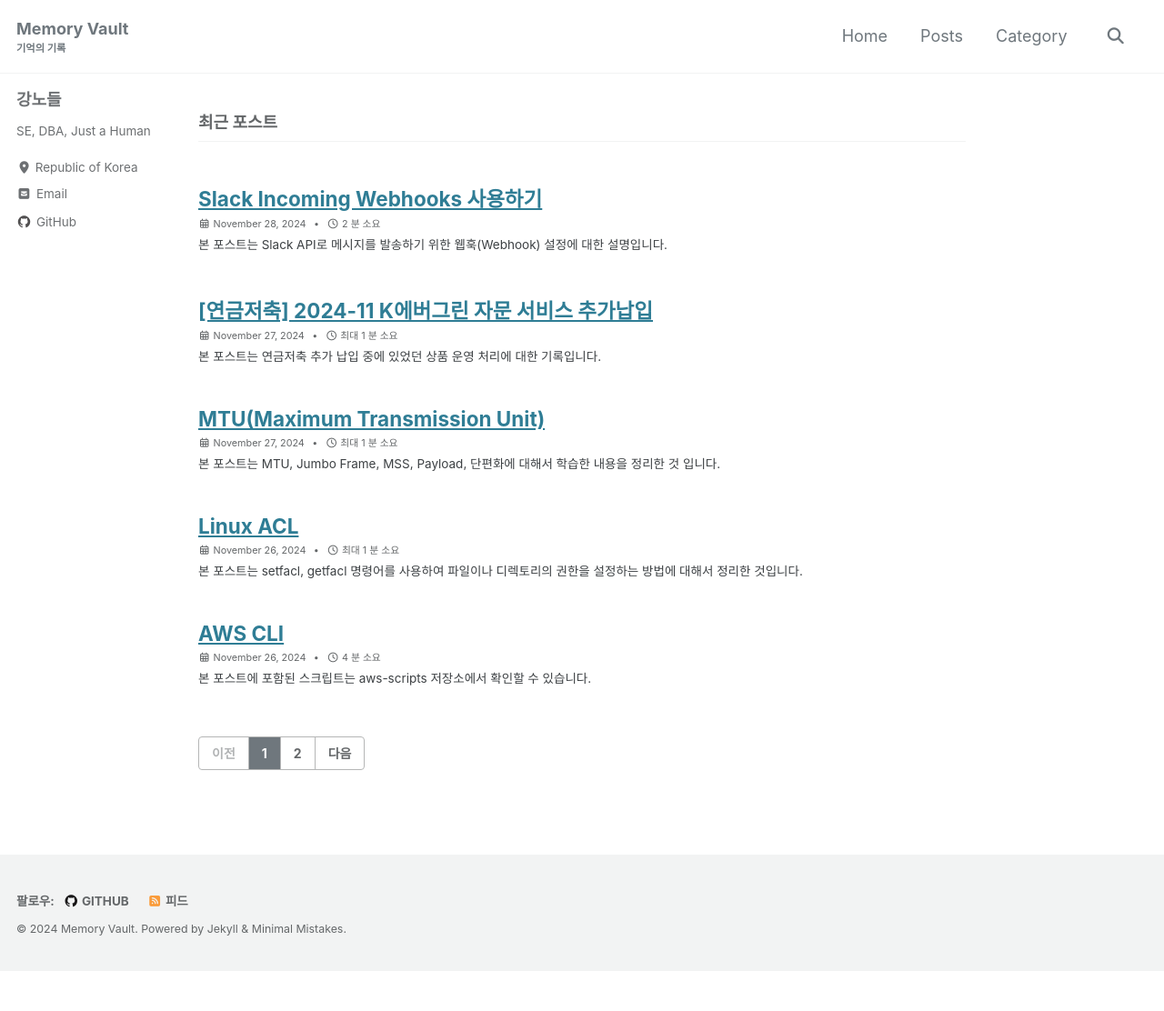
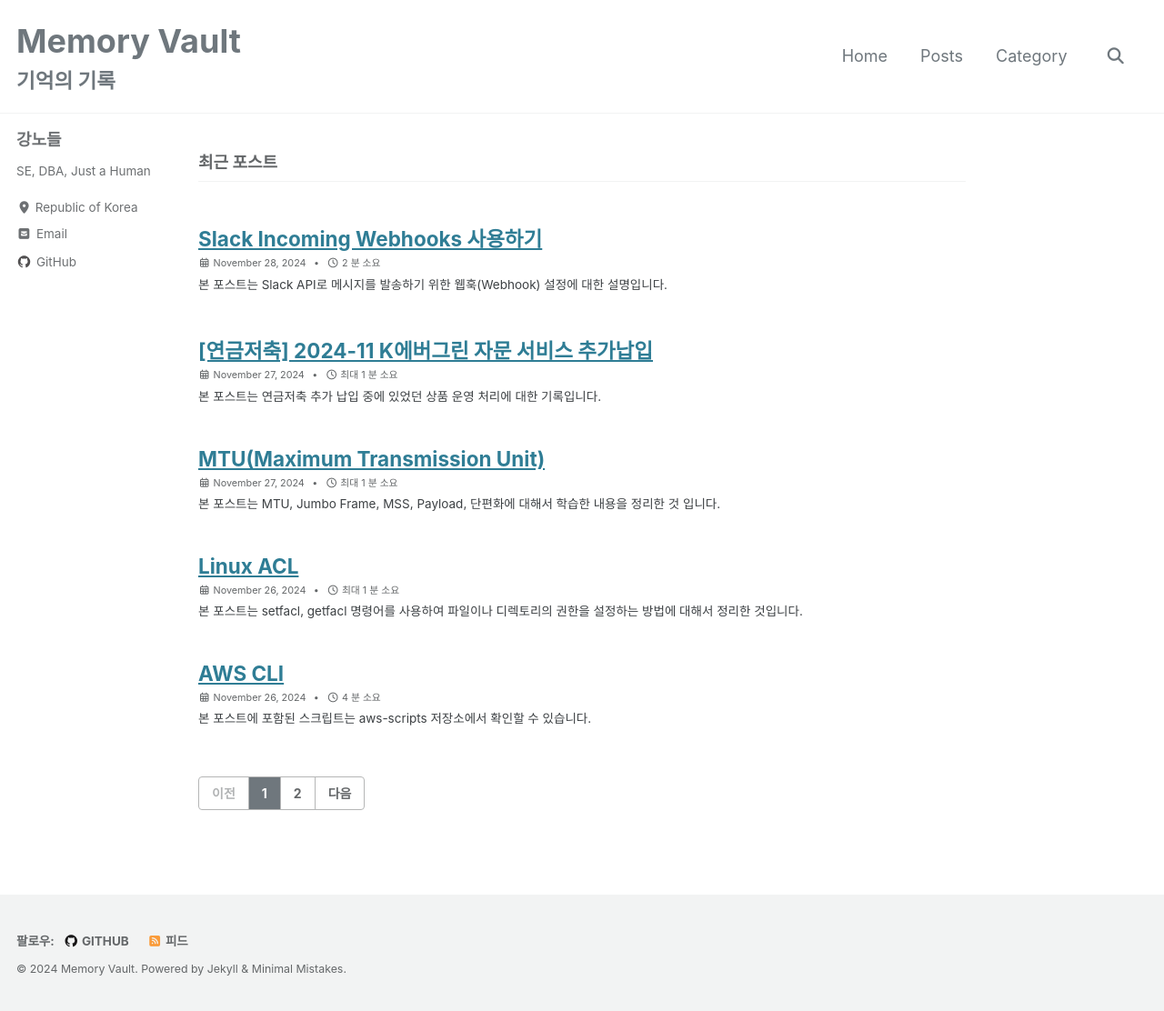
Before and after one commit to NodleKang/nodlekang.github.io, a Jekyll site: the page built from index.html, in a window 1280 px wide. Shown: the whole page at 91% size. Built offline with Jekyll 4.4.1, drawn with Linux system fonts in a browser that asks for light colours; cached includes are drawn as plain includes; the list of posts is cut into pages by our own code; before the commit the page ends 1068 px from its top, so only the background shows below that.

Commit message:
update css

```diff
--- a/_sass/minimal-mistakes/_masthead.scss
+++ b/_sass/minimal-mistakes/_masthead.scss
@@ -49,6 +49,7 @@
   -ms-flex-item-align: center;
   align-self: center;
   font-weight: bold;
+  font-size: 2em; /* 사이트 타이틀이 기본 폰트의 2배로 표시되도록 수정 */
   // z-index: 20;
 }
 
```
